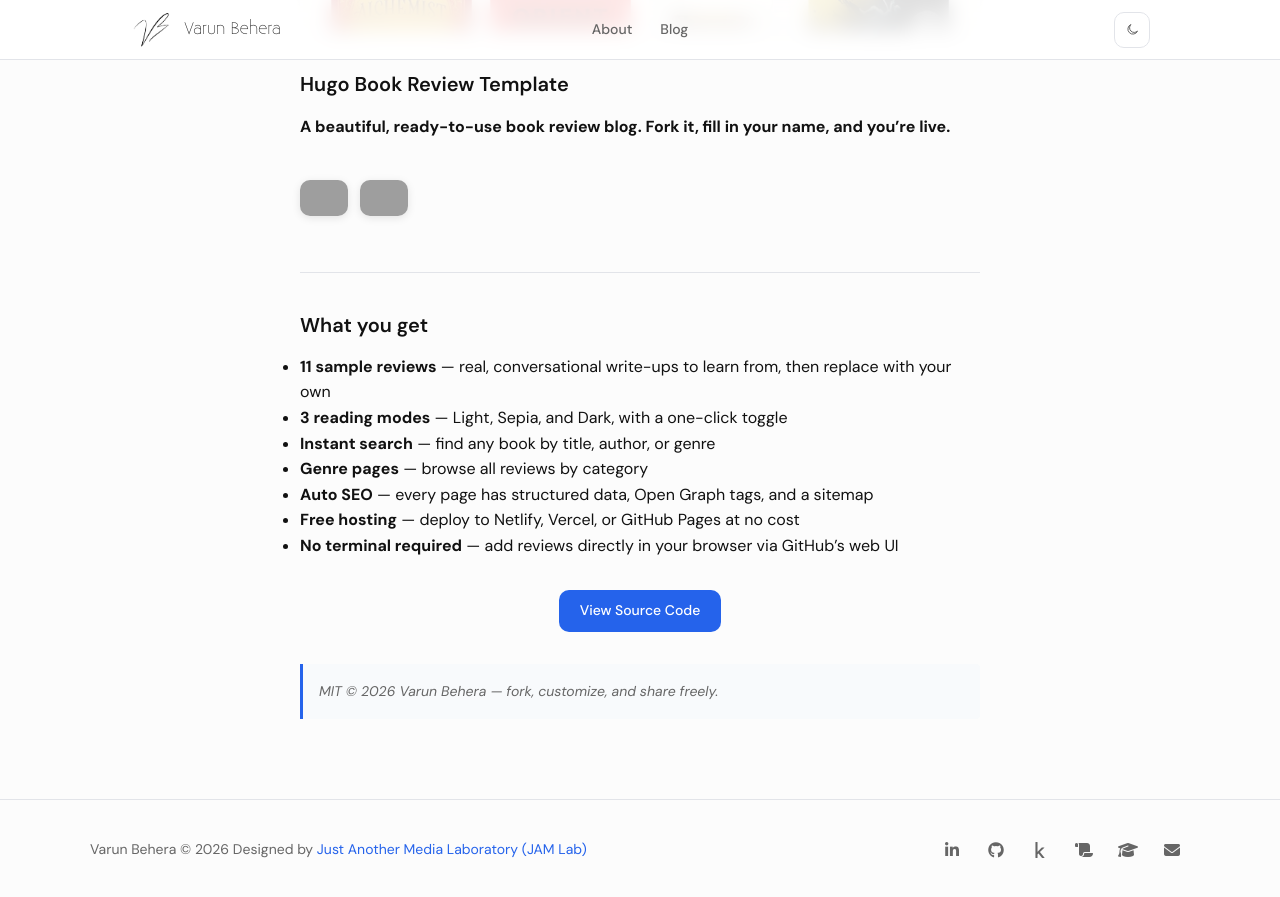
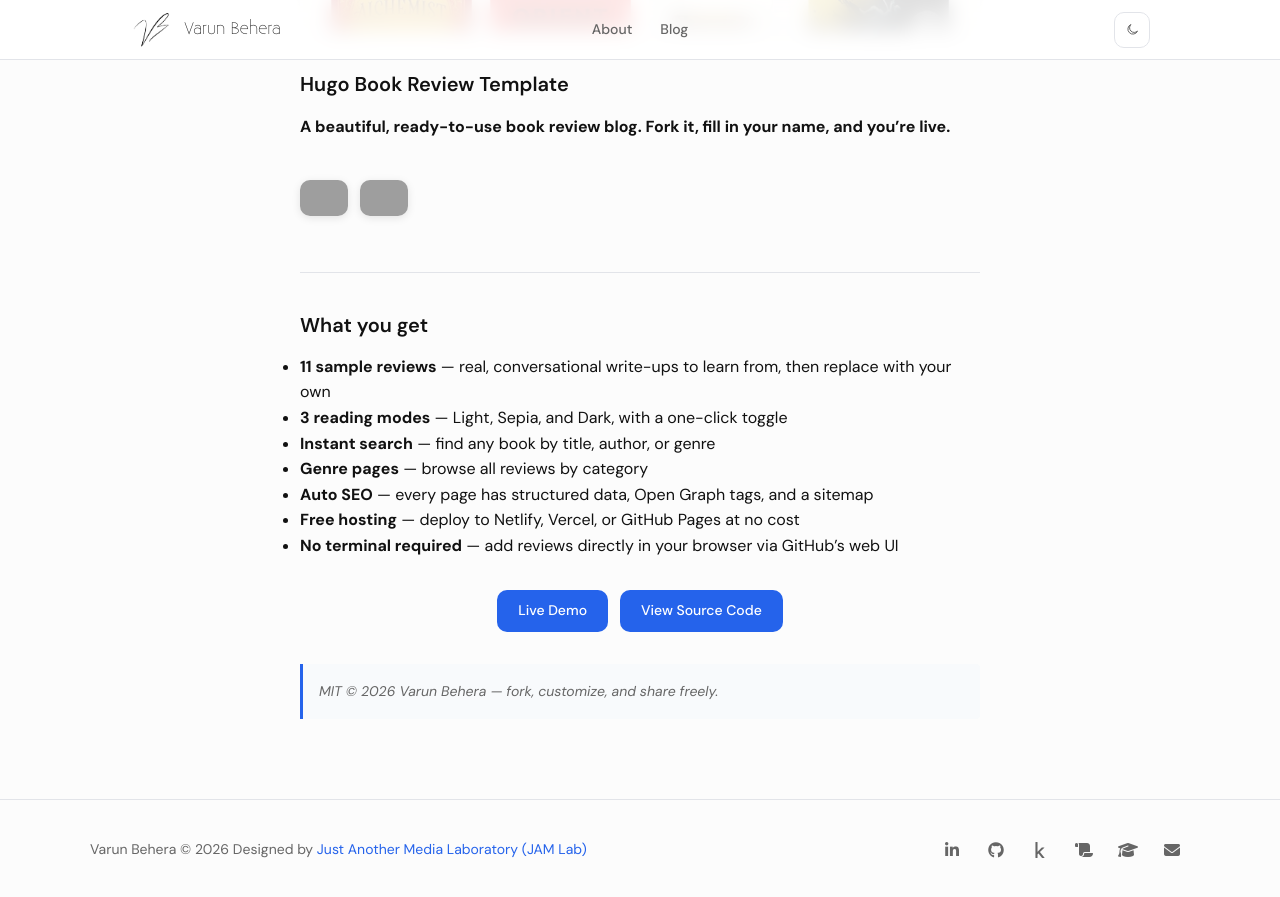
Before and after one commit to varunnjbehera/portfolio, a Jekyll site: the page built from _projects/The Literary Ledger.md, in a window 1280 px wide and 900 px high, scrolled down 534 px. Shown: the top 897 px of the window. Built offline with Jekyll 4.4.1, drawn with Linux system fonts in a browser that asks for light colours; grey boxes are pictures that could not be loaded.

Commit message:
Update The Literary Ledger.md

```diff
--- a/_projects/The Literary Ledger.md
+++ b/_projects/The Literary Ledger.md
@@ -49,6 +49,7 @@ description: A beautiful, ready-to-use book review blog. Fork it, fill in your n
 - **No terminal required** — add reviews directly in your browser via GitHub's web UI
 
 <p class="text-center">
+{% include elements/button.html link="https://the-literary-ledger.vercel.app/" text="Live Demo" %}
 {% include elements/button.html link="https://github.com/varunnjbehera/the-literary-ledger" text="View Source Code" %}
 </p>
 
```
